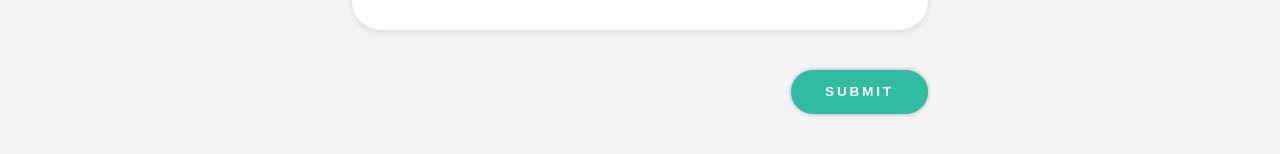
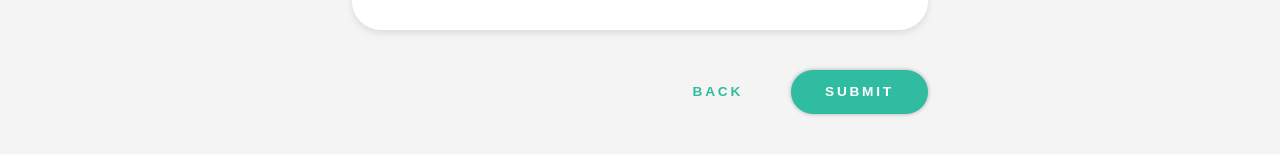
Before and after one commit to huzhx/baseline-preference, a React (Create React App) app: page /decline-survey in a window 1280 px wide. Shown: the part 618-772 px from the top of the page. Built offline with nearby package versions, Linux system fonts and the light colour scheme.

Commit message:
update StudyDeclineSurvey to handle goBack

```diff
--- a/src/StudyDeclineSurvey.js
+++ b/src/StudyDeclineSurvey.js
@@ -1,4 +1,5 @@
 import React, { useState, useEffect } from 'react';
+import { useHistory } from 'react-router-dom';
 
 import styles from './StudyDeclineSurvey.module.css';
 import Header from './Header';
@@ -50,6 +51,9 @@ const StudyDeclineSurvey = () => {
     }
   }, [declineState, options, commentState]);
 
+  const history = useHistory();
+  const goBack = () => history.goBack();
+
   return (
     <div className={styles.study_survey}>
       <div className={styles.study_survey__nav_bar}>
@@ -85,7 +89,7 @@ const StudyDeclineSurvey = () => {
         </NavBar>
       </div>
       <div className={styles.study_survey__header}>
-        <Header title="Sorry to see you go" />
+        <Header title="Sorry to see you go" hasGoBack />
       </div>
       <div className={styles['study_survey__header--noBackground']}>
         <Header title="Sorry to see you go" noBackground />
@@ -102,6 +106,7 @@ const StudyDeclineSurvey = () => {
             commentState={commentState}
           />
           <div className={styles.study_survey__button_container}>
+            <Button label="Back" secondary handleClick={goBack} />
             <Button label="Submit" />
           </div>
         </div>
```
